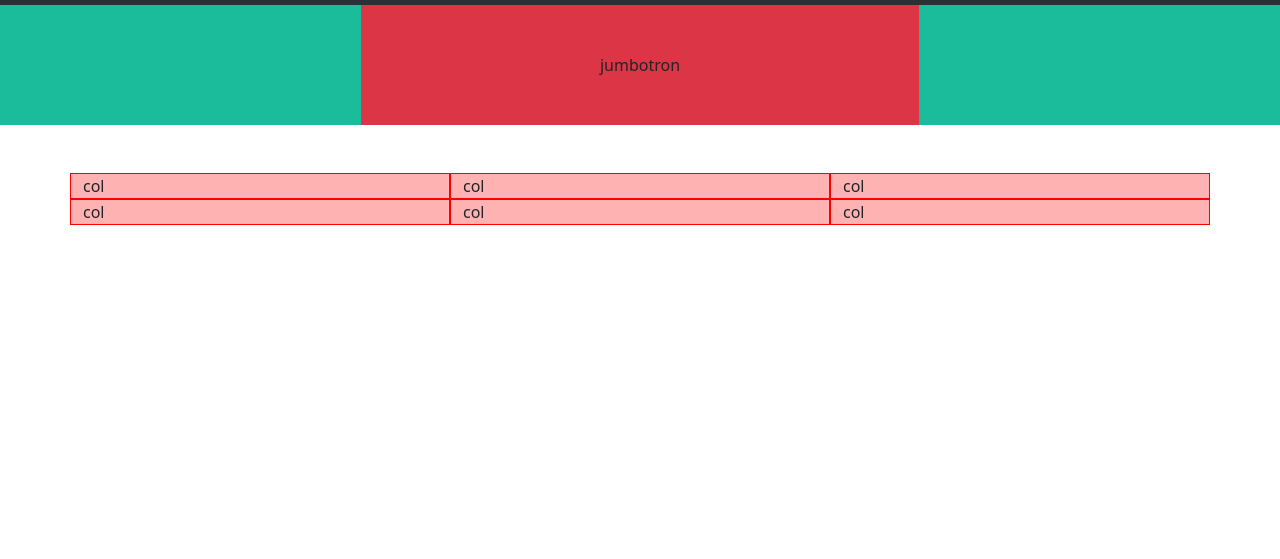
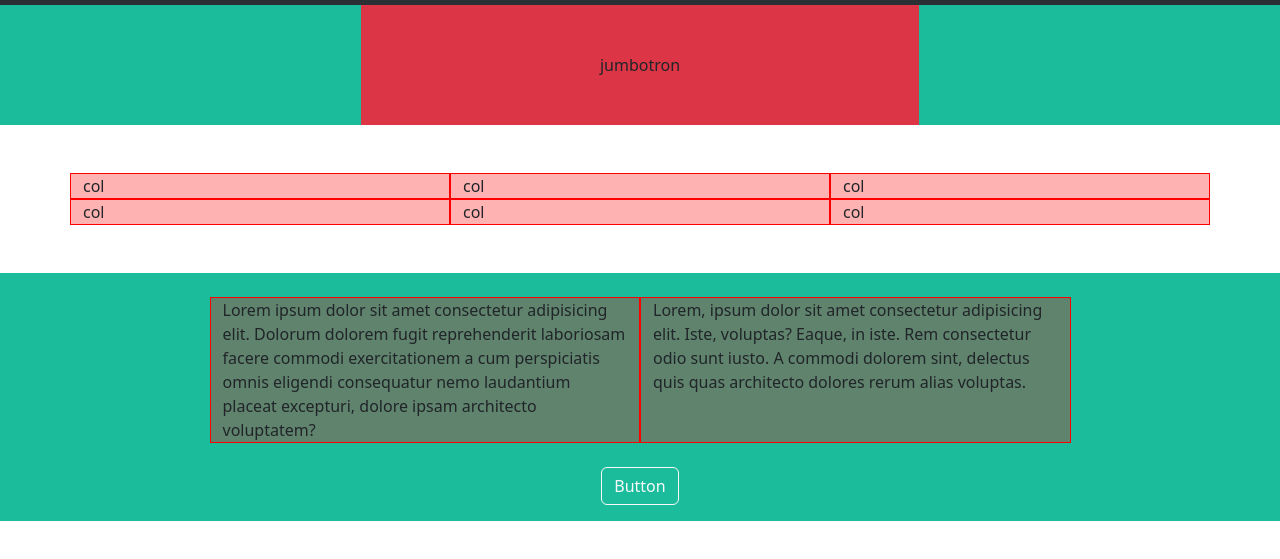
Before and after one commit to AndreaLivornese/html-css-bootstrap-freelancer, a plain HTML site: page index.html in a window 1280 px wide. Shown: the part 51-610 px from the top of the page. Drawn offline with nearby package versions, Linux system fonts and the light colour scheme.

Commit message:
fine blocco "about"

```diff
--- a/css/style.css
+++ b/css/style.css
@@ -8,3 +8,12 @@ header{
     background-color: rgba(255, 0, 0, .3);
     border: red 1px solid;
 }
+
+
+section:nth-of-type(2n){
+    background-color: #1abc9c;
+}
+
+#about .container{
+    height: 200px;
+}
--- a/index.html
+++ b/index.html
@@ -40,7 +40,7 @@
 
     <!-- section prtfolio -->
 
-    <section class="pt-5">
+    <section class="py-5">
         <div class="container">
             <div class="row">
                 <div class="col-4">col</div>
@@ -55,6 +55,19 @@
 
     <!-- section about -->
 
+    <section id="about" class="py-4">
+        <div class="container">
+            <div class="w-75 ms-auto me-auto">
+                <div class="row justify-content-between">
+                    <div class="col-6">Lorem ipsum dolor sit amet consectetur adipisicing elit. Dolorum dolorem fugit reprehenderit laboriosam facere commodi exercitationem a cum perspiciatis omnis eligendi consequatur nemo laudantium placeat excepturi, dolore ipsam architecto voluptatem?</div>
+                    <div class="col-6">Lorem, ipsum dolor sit amet consectetur adipisicing elit. Iste, voluptas? Eaque, in iste. Rem consectetur odio sunt iusto. A commodi dolorem sint, delectus quis quas architecto dolores rerum alias voluptas.</div>
+                </div>
+                <div class="text-center mt-4">
+                    <button type="button" class="btn btn-outline-light">Button</button>
+                </div>
+            </div>
+        </div>
+    </section>
 
     <!-- section form -->
 
```
